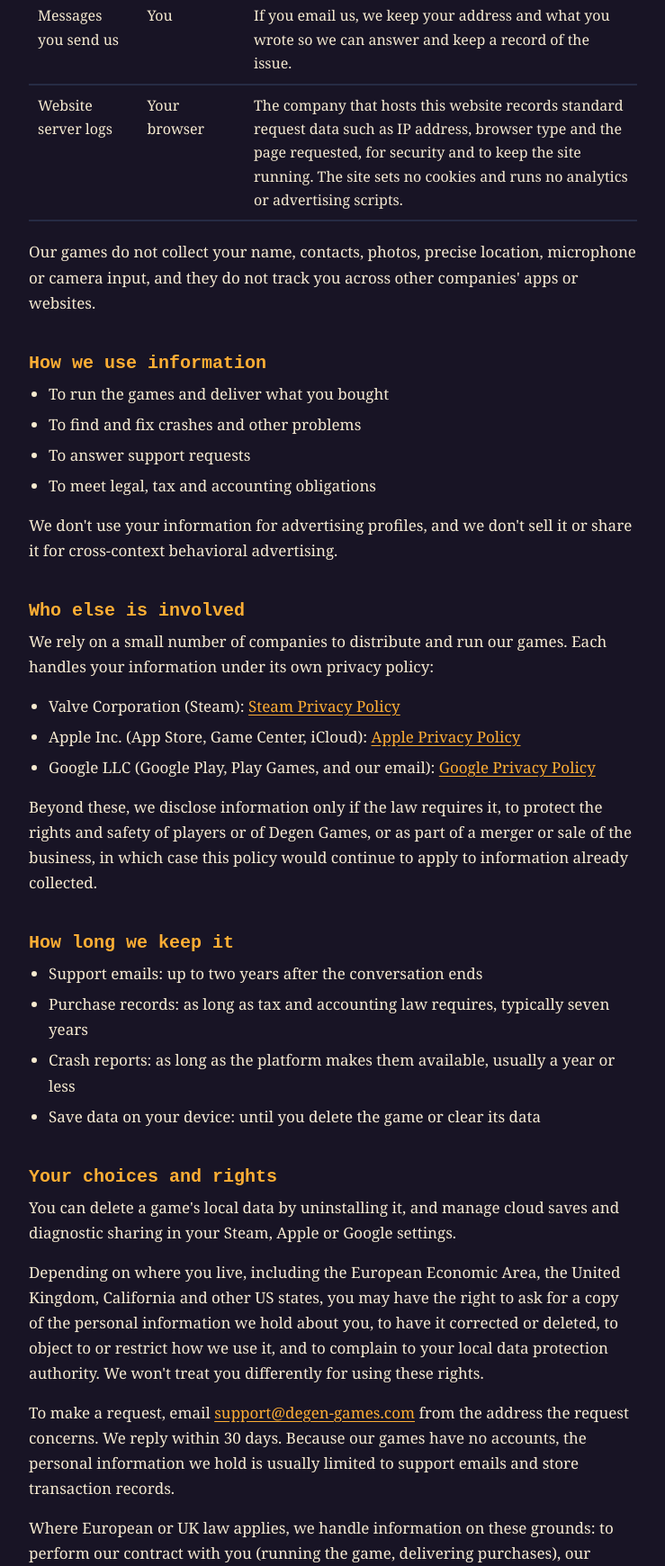
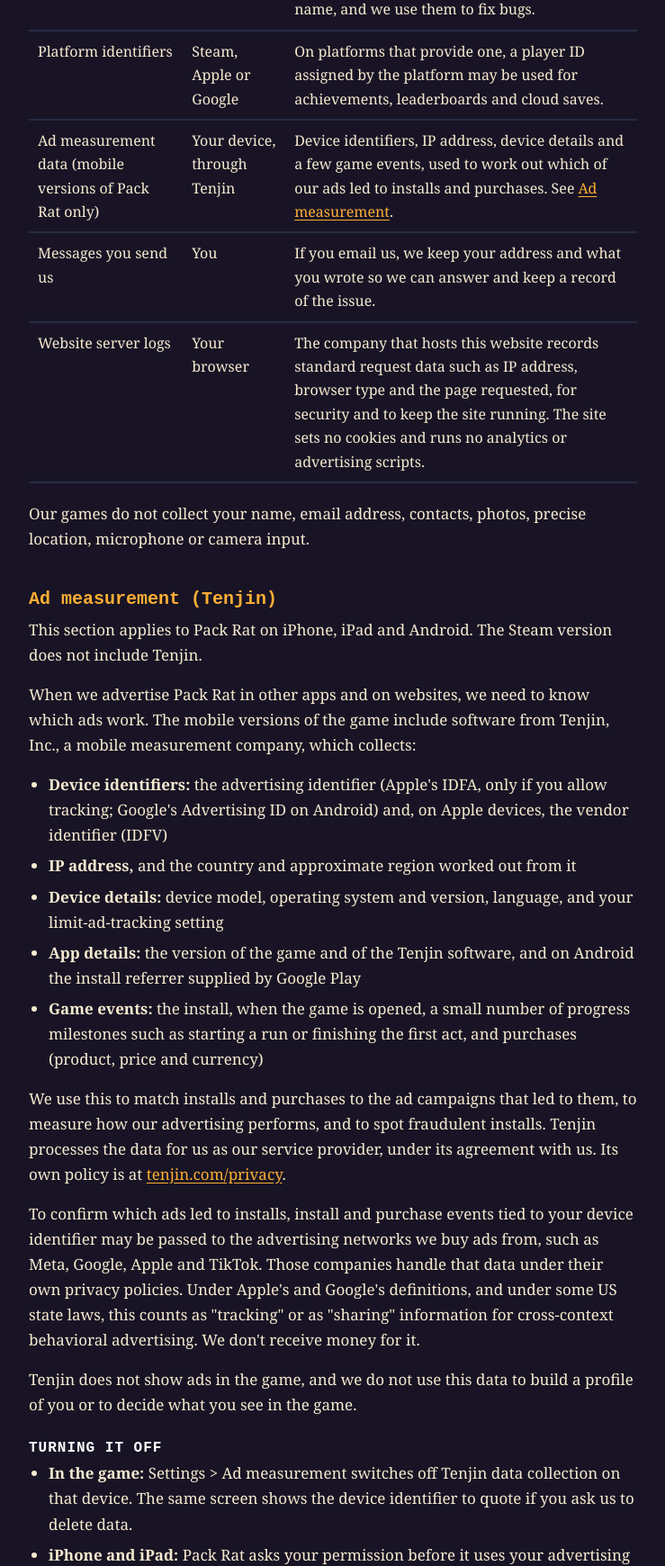
Before and after one commit to alex-castlist/degen-games-site, a plain HTML site: page privacy/index.html in a window 1280 px wide. Shown: the part 1060-2800 px from the top of the page at 90% size, without its empty margins (270-1009 px from the left). Drawn offline with Linux system fonts and the light colour scheme.

Commit message:
Privacy policy: disclose Tenjin ad measurement in mobile Pack Rat
Updated the privacy policy to include details about ad measurement and data handling practices.

```diff
--- a/privacy/index.html
+++ b/privacy/index.html
@@ -4,7 +4,7 @@
 <meta charset="utf-8">
 <meta name="viewport" content="width=device-width, initial-scale=1">
 <title>Privacy Policy | Degen Games</title>
-<meta name="description" content="How Degen Games LLC handles information in its games and on this website.">
+<meta name="description" content="How Degen Games LLC handles information in its games and on this website, including ad measurement in Pack Rat on mobile.">
 <link rel="canonical" href="https://degen-games.com/privacy/">
 <link rel="stylesheet" href="/style.css">
 </head>
@@ -25,7 +25,7 @@
   <p class="dated">Effective November 18, 2026</p>
 
   <p>This policy covers the games published by Degen Games LLC ("Degen Games", "we", "us"), including Pack Rat, and the website at degen-games.com. It explains what information we handle, why, and what you can do about it.</p>
-  <p>The short version: our games don't ask you to create an account, we don't sell personal information, and we don't show third-party ads in our games.</p>
+  <p>The short version: our games don't ask you to create an account, we don't sell personal information for money, and we don't show third-party ads in our games. The iPhone, iPad and Android versions of Pack Rat use one outside service, Tenjin, to measure which of our own ads lead people to install and buy the game. That involves device-level data, described under <a href="#ad-measurement">Ad measurement</a>, and you can turn it off.</p>
 
   <h2>Information we handle</h2>
   <table>
@@ -54,6 +54,11 @@
         <td>On platforms that provide one, a player ID assigned by the platform may be used for achievements, leaderboards and cloud saves.</td>
       </tr>
       <tr>
+        <td>Ad measurement data (mobile versions of Pack Rat only)</td>
+        <td>Your device, through Tenjin</td>
+        <td>Device identifiers, IP address, device details and a few game events, used to work out which of our ads led to installs and purchases. See <a href="#ad-measurement">Ad measurement</a>.</td>
+      </tr>
+      <tr>
         <td>Messages you send us</td>
         <td>You</td>
         <td>If you email us, we keep your address and what you wrote so we can answer and keep a record of the issue.</td>
@@ -66,16 +71,39 @@
     </tbody>
   </table>
 
-  <p>Our games do not collect your name, contacts, photos, precise location, microphone or camera input, and they do not track you across other companies' apps or websites.</p>
+  <p>Our games do not collect your name, email address, contacts, photos, precise location, microphone or camera input.</p>
+
+  <h2 id="ad-measurement">Ad measurement (Tenjin)</h2>
+  <p>This section applies to Pack Rat on iPhone, iPad and Android. The Steam version does not include Tenjin.</p>
+  <p>When we advertise Pack Rat in other apps and on websites, we need to know which ads work. The mobile versions of the game include software from Tenjin, Inc., a mobile measurement company, which collects:</p>
+  <ul>
+    <li><strong>Device identifiers:</strong> the advertising identifier (Apple's IDFA, only if you allow tracking; Google's Advertising ID on Android) and, on Apple devices, the vendor identifier (IDFV)</li>
+    <li><strong>IP address,</strong> and the country and approximate region worked out from it</li>
+    <li><strong>Device details:</strong> device model, operating system and version, language, and your limit-ad-tracking setting</li>
+    <li><strong>App details:</strong> the version of the game and of the Tenjin software, and on Android the install referrer supplied by Google Play</li>
+    <li><strong>Game events:</strong> the install, when the game is opened, a small number of progress milestones such as starting a run or finishing the first act, and purchases (product, price and currency)</li>
+  </ul>
+  <p>We use this to match installs and purchases to the ad campaigns that led to them, to measure how our advertising performs, and to spot fraudulent installs. Tenjin processes the data for us as our service provider, under its agreement with us. Its own policy is at <a href="https://tenjin.com/privacy/" rel="noopener">tenjin.com/privacy</a>.</p>
+  <p>To confirm which ads led to installs, install and purchase events tied to your device identifier may be passed to the advertising networks we buy ads from, such as Meta, Google, Apple and TikTok. Those companies handle that data under their own privacy policies. Under Apple's and Google's definitions, and under some US state laws, this counts as "tracking" or as "sharing" information for cross-context behavioral advertising. We don't receive money for it.</p>
+  <p>Tenjin does not show ads in the game, and we do not use this data to build a profile of you or to decide what you see in the game.</p>
+
+  <h3>Turning it off</h3>
+  <ul>
+    <li><strong>In the game:</strong> Settings &gt; Ad measurement switches off Tenjin data collection on that device. The same screen shows the device identifier to quote if you ask us to delete data.</li>
+    <li><strong>iPhone and iPad:</strong> Pack Rat asks your permission before it uses your advertising identifier. If you decline, Tenjin does not receive it, and installs are counted through Apple's privacy-preserving attribution instead. You can change your answer in Settings &gt; Privacy &amp; Security &gt; Tracking.</li>
+    <li><strong>Android:</strong> you can reset or delete your Advertising ID in Settings &gt; Privacy &gt; Ads (on some phones, Settings &gt; Google &gt; Ads).</li>
+    <li><strong>EU, EEA, UK and Switzerland:</strong> the game asks for your consent before any ad measurement starts. If you say no, Tenjin stays off. You can withdraw consent later in the game's settings.</li>
+  </ul>
 
   <h2>How we use information</h2>
   <ul>
     <li>To run the games and deliver what you bought</li>
     <li>To find and fix crashes and other problems</li>
     <li>To answer support requests</li>
+    <li>To measure how our own advertising performs, as described above</li>
     <li>To meet legal, tax and accounting obligations</li>
   </ul>
-  <p>We don't use your information for advertising profiles, and we don't sell it or share it for cross-context behavioral advertising.</p>
+  <p>We don't sell your information for money, and outside the ad measurement described above we don't share it for advertising.</p>
 
   <h2>Who else is involved</h2>
   <p>We rely on a small number of companies to distribute and run our games. Each handles your information under its own privacy policy:</p>
@@ -83,6 +111,8 @@
     <li>Valve Corporation (Steam): <a href="https://store.steampowered.com/privacy_agreement/" rel="noopener">Steam Privacy Policy</a></li>
     <li>Apple Inc. (App Store, Game Center, iCloud): <a href="https://www.apple.com/legal/privacy/" rel="noopener">Apple Privacy Policy</a></li>
     <li>Google LLC (Google Play, Play Games, and our email): <a href="https://policies.google.com/privacy" rel="noopener">Google Privacy Policy</a></li>
+    <li>Tenjin, Inc. (ad measurement in the mobile versions of Pack Rat): <a href="https://tenjin.com/privacy/" rel="noopener">Tenjin Privacy Policy</a></li>
+    <li>The advertising networks we buy ads from, which receive the install and purchase events described under <a href="#ad-measurement">Ad measurement</a></li>
   </ul>
   <p>Beyond these, we disclose information only if the law requires it, to protect the rights and safety of players or of Degen Games, or as part of a merger or sale of the business, in which case this policy would continue to apply to information already collected.</p>
 
@@ -91,23 +121,25 @@
     <li>Support emails: up to two years after the conversation ends</li>
     <li>Purchase records: as long as tax and accounting law requires, typically seven years</li>
     <li>Crash reports: as long as the platform makes them available, usually a year or less</li>
+    <li>Ad measurement data: for as long as we need it to measure our advertising, or until you ask us to delete it, whichever comes first</li>
     <li>Save data on your device: until you delete the game or clear its data</li>
   </ul>
 
   <h2>Your choices and rights</h2>
   <p>You can delete a game's local data by uninstalling it, and manage cloud saves and diagnostic sharing in your Steam, Apple or Google settings.</p>
   <p>Depending on where you live, including the European Economic Area, the United Kingdom, California and other US states, you may have the right to ask for a copy of the personal information we hold about you, to have it corrected or deleted, to object to or restrict how we use it, and to complain to your local data protection authority. We won't treat you differently for using these rights.</p>
-  <p>To make a request, email <a href="mailto:support@degen-games.com">support@degen-games.com</a> from the address the request concerns. We reply within 30 days. Because our games have no accounts, the personal information we hold is usually limited to support emails and store transaction records.</p>
-  <p>Where European or UK law applies, we handle information on these grounds: to perform our contract with you (running the game, delivering purchases), our legitimate interests (fixing bugs, preventing fraud, answering support requests) and legal obligation (tax records).</p>
+  <p>If you live in California or another US state with a privacy law, you can opt out of the "sharing" of your information for cross-context behavioral advertising by switching off Settings &gt; Ad measurement in the game, or by emailing us.</p>
+  <p>To make a request, email <a href="mailto:support@degen-games.com">support@degen-games.com</a> from the address the request concerns. We reply within 30 days. Because our games have no accounts, the personal information we hold is usually limited to support emails, store transaction records and ad measurement data. For ad measurement data, include the device identifier shown in Settings &gt; Ad measurement so we can find it; we pass deletion requests on to Tenjin.</p>
+  <p>Where European or UK law applies, we handle information on these grounds: to perform our contract with you (running the game, delivering purchases), your consent (ad measurement, which you can withdraw at any time in the game's settings), our legitimate interests (fixing bugs, preventing fraud, answering support requests) and legal obligation (tax records).</p>
 
   <h2>Children</h2>
   <p>Our games are not directed at children under 13, and we do not knowingly collect personal information from them. If you believe a child has given us personal information, email us and we will delete it.</p>
 
   <h2>Security and international transfers</h2>
-  <p>We keep what we hold to a minimum and restrict access to it. No method of storage or transmission is completely secure, so we can't promise absolute security. Degen Games is based in the United States, and information we receive is processed there.</p>
+  <p>We keep what we hold to a minimum and restrict access to it. No method of storage or transmission is completely secure, so we can't promise absolute security. Degen Games is based in the United States, and information we receive is processed there. Tenjin and the advertising networks may process ad measurement data in the United States and other countries.</p>
 
   <h2>Changes to this policy</h2>
-  <p>If a game update changes what information is handled, for example by adding analytics or online features, we will update this page and change the effective date before that update is released. Significant changes will also be noted in the game or its store page.</p>
+  <p>If a game update changes what information is handled, for example by adding online features or another outside service, we will update this page and change the effective date before that update is released. Significant changes will also be noted in the game or its store page.</p>
 
   <h2>Contact</h2>
   <p>Degen Games LLC<br>
```
